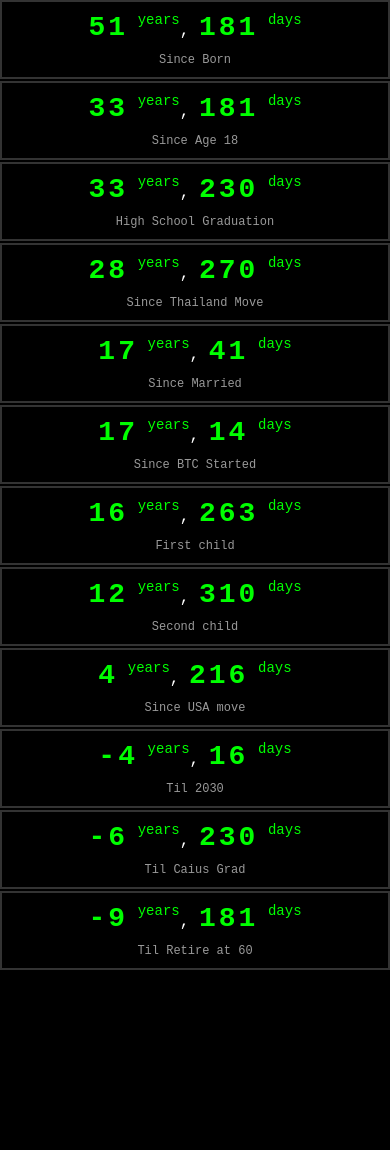
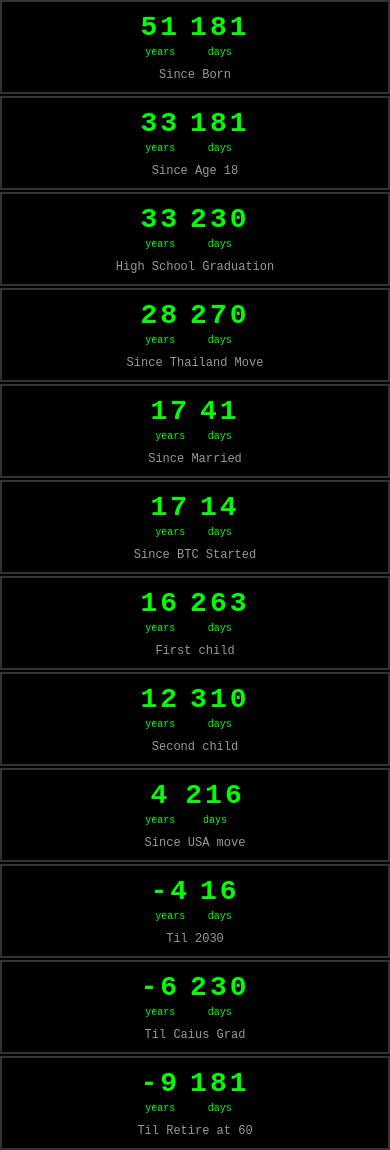
Before and after one commit to inthaiguy/inthaiguy.github.io, a PHP site: page /fun/age/ in a window 390 px wide. Before the commit the page ends 970 px from the top, so only its background shows below. Run offline with PHP 8.4, Linux system fonts and the light colour scheme.

Commit message:
Add 'years' and 'days' labels underneath each number
Updated the age dashboard to display labels vertically below numbers
instead of inline. Added flexbox styling for the stacked layout.

```diff
--- a/fun/age/script.js
+++ b/fun/age/script.js
@@ -63,10 +63,16 @@ function updateClocks() {
         const clockElement = document.getElementById(`count${index + 1}`);
         const descriptorElement = clockElement.nextElementSibling;
 
-        // Update the clock with years and days, wrapping "years" and "days" separately
+        // Update the clock with years and days, with labels underneath
         clockElement.innerHTML = `
-            <span class="number">${years}</span> <span class="unit">years</span>,
-            <span class="number">${days}</span> <span class="unit">days</span>
+            <div class="time-unit">
+                <span class="number">${years}</span>
+                <span class="unit">years</span>
+            </div>
+            <div class="time-unit">
+                <span class="number">${days}</span>
+                <span class="unit">days</span>
+            </div>
         `;
 
         // Update the descriptor text
--- a/fun/age/style.css
+++ b/fun/age/style.css
@@ -31,6 +31,21 @@ html, body {
     box-sizing: border-box;
 }
 
+/* Container for the clock display */
+.clock {
+    display: flex;
+    justify-content: center;
+    align-items: center;
+    gap: 20px;
+}
+
+/* Each time unit (number + label stacked) */
+.time-unit {
+    display: flex;
+    flex-direction: column;
+    align-items: center;
+}
+
 /* Numbers in the clock (large) */
 .number {
     font-size: 48px;
@@ -39,11 +54,11 @@ html, body {
     letter-spacing: 3px;
 }
 
-/* "years" and "days" text (half size) */
+/* "years" and "days" text (underneath) */
 .unit {
-    font-size: 12px;
+    font-size: 14px;
     color: #00ff00; /* Same color but smaller */
-    vertical-align: top; /* Align it better next to numbers */
+    margin-top: 4px;
 }
 
 .small-font {
@@ -60,12 +75,16 @@ html, body {
         grid-template-rows: none; /* Automatically adjust rows */
     }
 
+    .clock {
+        gap: 15px;
+    }
+
     .number {
         font-size: 32px;
     }
 
     .unit {
-        font-size: 16px;
+        font-size: 12px;
     }
 
     .small-font {
@@ -75,12 +94,16 @@ html, body {
 
 /* Extra small screens: Adjust font size even more for very small devices */
 @media (max-width: 480px) {
+    .clock {
+        gap: 10px;
+    }
+
     .number {
         font-size: 28px;
     }
 
     .unit {
-        font-size: 14px;
+        font-size: 10px;
     }
 
     .small-font {
```
